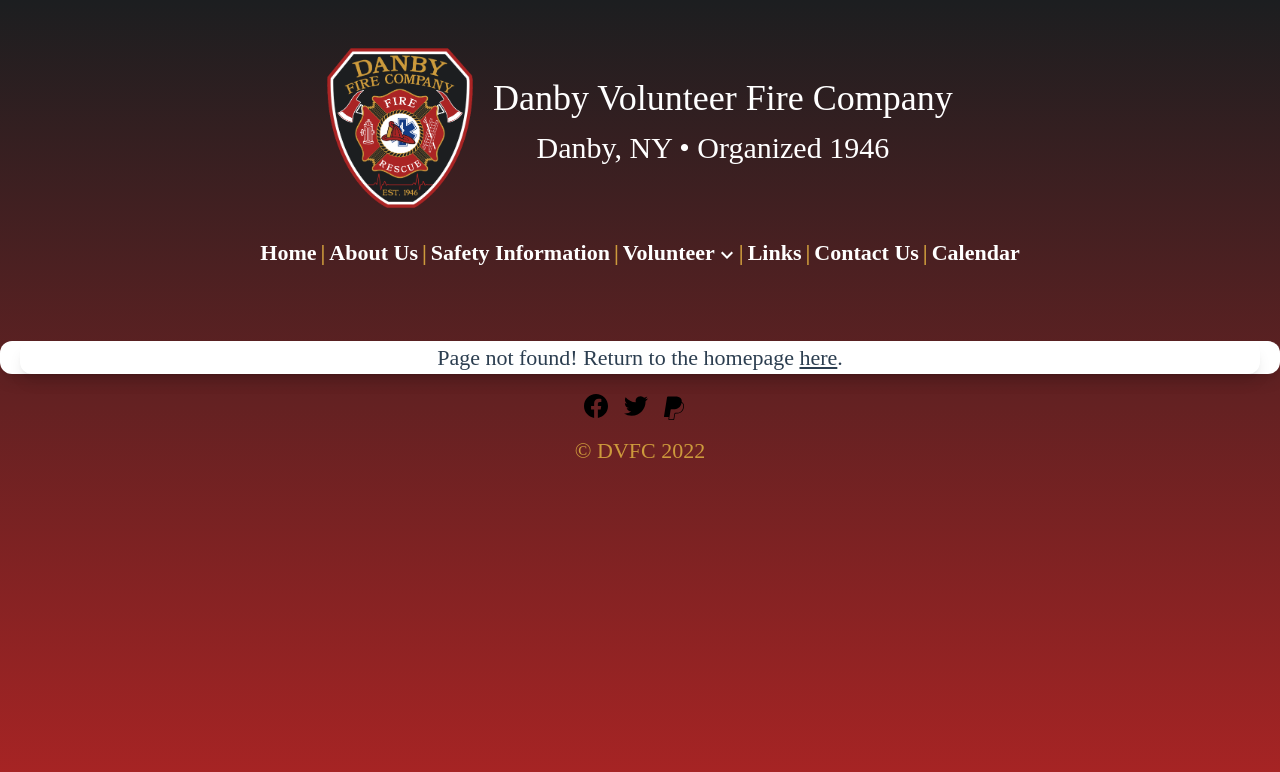
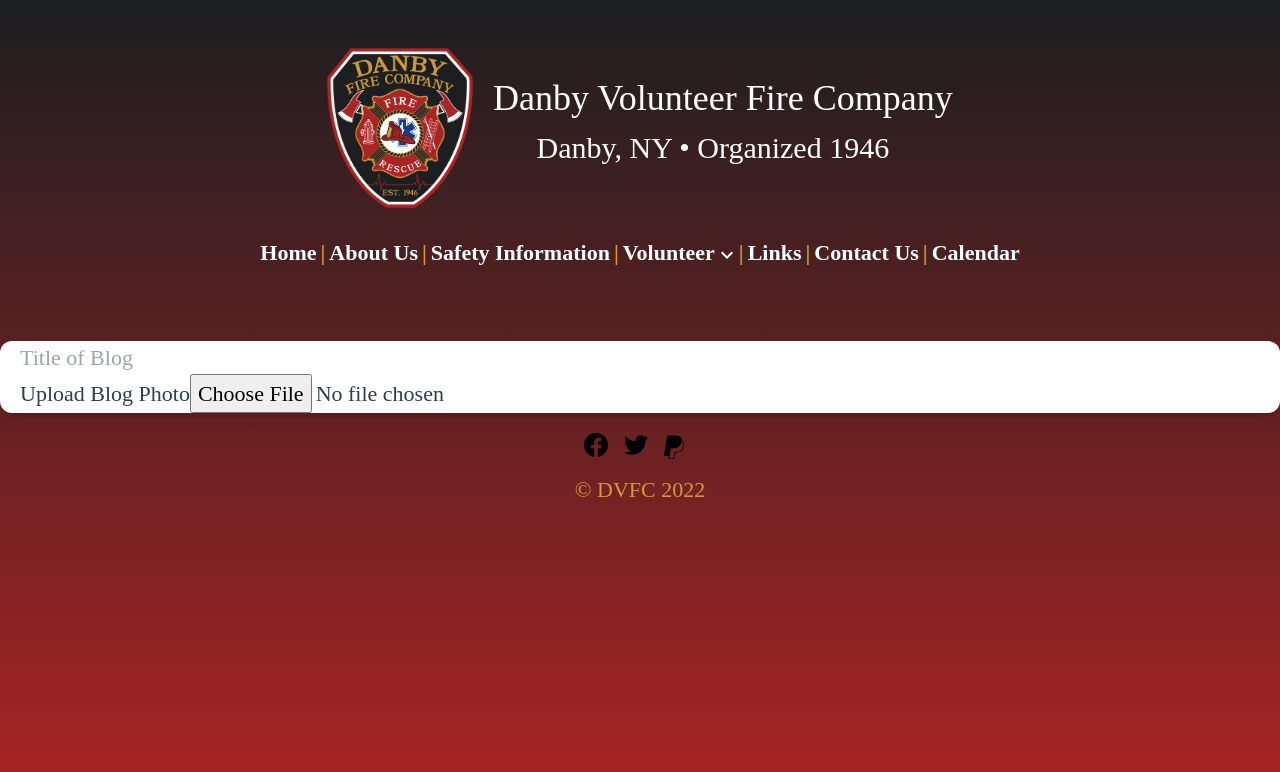
Before and after one commit to jdimichele/DanbyFireDept, a Vue app: page /new-post in a window 1280 px wide. Before the commit this address had no page. Shown: the top 772 px of the page. Built offline with nearby package versions, Linux system fonts and the light colour scheme.

Commit message:
Added firebaseinit.js to gitignore, started creating the BlogPosting portion of AdminDashboard.

```diff
--- a/src/App.vue
+++ b/src/App.vue
@@ -10,8 +10,8 @@
 import BaseLayoutCard from "./components/ui/BaseLayoutCard.vue";
 import BaseHeader from "./components/ui/BaseHeader.vue";
 import BaseFooter from "./components/ui/BaseFooter.vue";
-// import firebase from "firebase/compat/app";
-// import "firebase/compat/auth";
+// import firebase from "firebase/app";
+// import "firebase/auth";
 export default {
   components: {
     BaseLayoutCard,
--- /dev/null
+++ b/src/components/subpages/admin/AdminCreateBlog.vue
@@ -0,0 +1,20 @@
+<template>
+  <div>
+    <!-- Add loading element at some point in the future. :^) -->
+    <div>
+      <input type="text" placeholder="Title of Blog" v-model="blogTitle" />
+      <div>
+        <label for="post-photo">Upload Blog Photo</label>
+        <input
+          type="file"
+          ref="blogPhoto"
+          id="blog-photo"
+          @change="fileChange"
+          accept=".png, .jpg, .jpeg"
+        />
+      </div>
+    </div>
+  </div>
+</template>
+
+<script></script>
--- a/src/pages/AdminDashboard.vue
+++ b/src/pages/AdminDashboard.vue
@@ -1,5 +1,5 @@
 <template>
-  <div>
+  <div>Current Blogs:</div>
 
-  </div>
+  <div><router-link to="/new-post">Post New Blog</router-link></div>
 </template>
--- a/src/router/index.js
+++ b/src/router/index.js
@@ -18,6 +18,7 @@
   import("../components/subpages/VolunteerApplication.vue");
 const NotFound = () => import("../components/interactive/NotFound.vue");
 import AdminDashboard from "../pages/AdminDashboard.vue";
+import AdminCreateBlog from "../components/subpages/admin/AdminCreateBlog.vue";
 
 const routes = [
   {
@@ -133,6 +134,12 @@
       requiresAdmin: true,
     },
   },
+  {
+    path: "/new-post",
+    name: "AdminNewPost",
+    component: AdminCreateBlog,
+    meta: { title: "AdminNewPost", requiresAuth: true, requiresAdmin: true },
+  },
 ];
 
 const router = createRouter({
--- a/src/store/index.js
+++ b/src/store/index.js
@@ -18,6 +18,7 @@
       profileInitials: null,
       profileAdmin: null,
       blogPosts: [],
+      applications: [],
     };
   },
   mutations: {
```
Also changed, not shown: src/main.js (+12 -6 lines), 1 other file (tests, documents, lock files or other folders).
